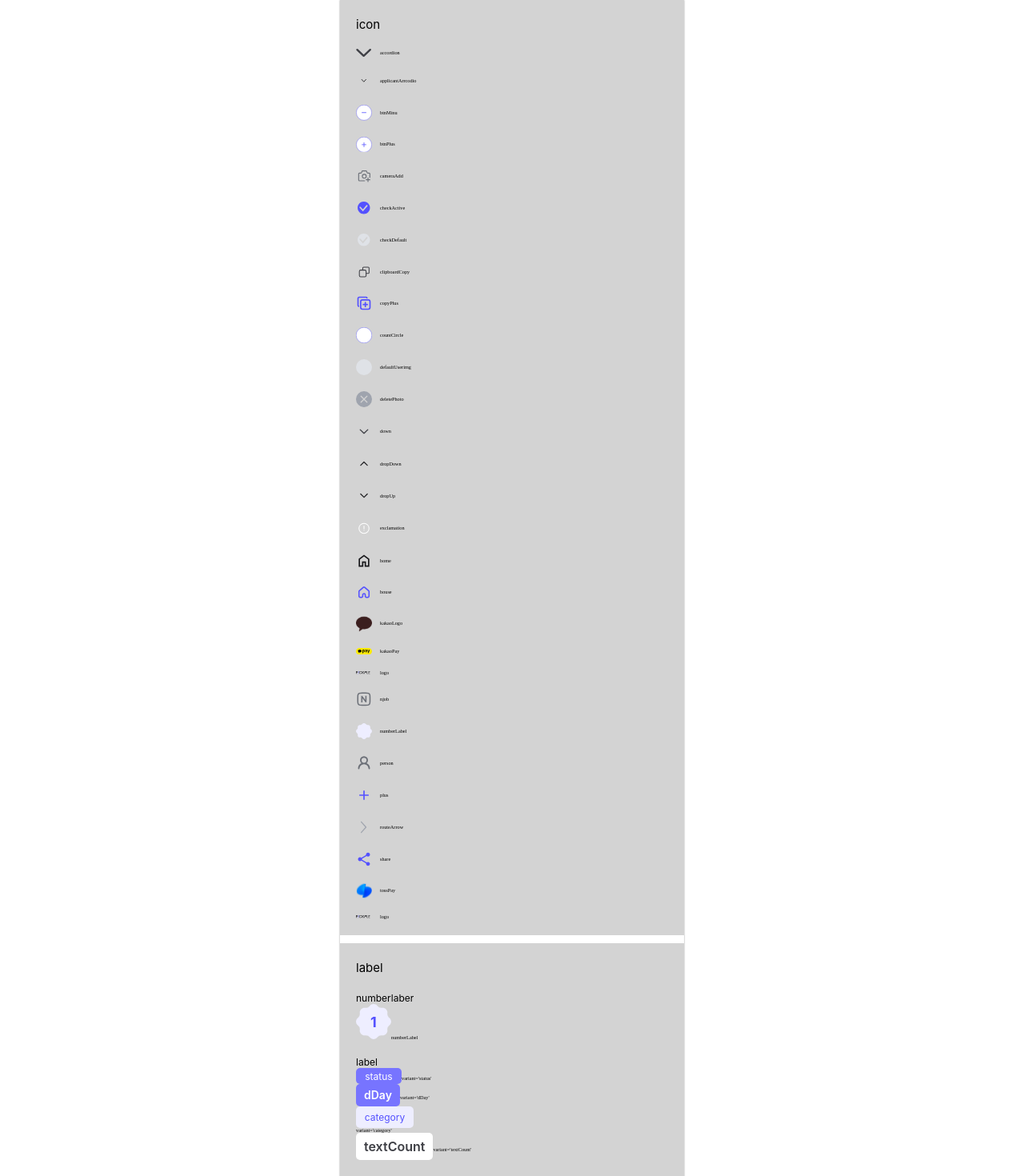
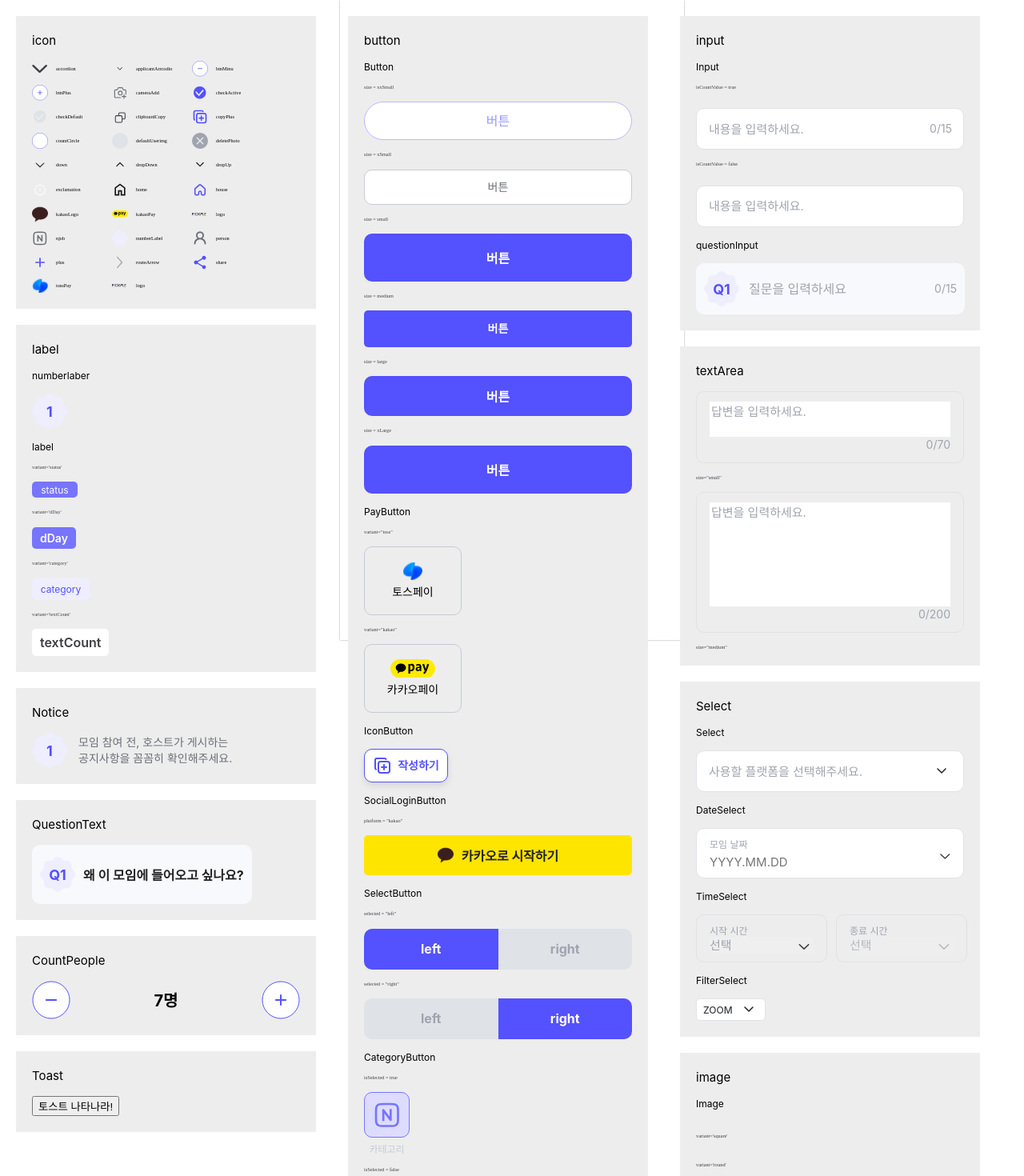
Before and after one commit to PICK-PLE/PICKPLE-client, a React (Vite) app: page /dev in a window 1280 px wide. Shown: the top 1470 px of the page at 80% size. Built offline with nearby package versions, Linux system fonts and the light colour scheme; a web font is replaced by a local one.

Commit message:
feat: dev 페이지 배치 바꾸기

```diff
--- a/src/pages/dev/page/Components/Components.style.ts
+++ b/src/pages/dev/page/Components/Components.style.ts
@@ -1,19 +1,36 @@
 import { css, Theme } from '@emotion/react';
 import { flexGenerator } from '@styles/generator';
 
-export const devContainer = css``;
+export const devContainer = css`
+  position: absolute;
+  right: 0;
+  top: 0;
+  width: 100vw;
+  ${flexGenerator('row', 'flex-start', 'flex-start')}
+  flex-wrap: wrap;
+`;
 
 export const secttionContainer = css`
+  width: 37.5rem;
+  margin: 2rem;
   padding: 2rem;
   margin-bottom: 1rem;
   ${flexGenerator('column', 'flex-start', 'flex-start')}
-  gap: 2rem;
-  background-color: lightgrey;
+  gap: 1.5rem;
+  flex-wrap: wrap;
+  background-color: #ededed;
+`;
+
+export const iconContainerStyle = css`
+  ${flexGenerator('row', 'flex-start', 'center')}
+  flex-wrap: wrap;
+  gap: 1rem;
 `;
 
 export const iconWrapperStyle = css`
-  ${flexGenerator()}
-  gap: 1rem
+  ${flexGenerator('row', 'flex-start', 'center')}
+  gap: 1rem;
+  width: 9rem;
 `;
 
 export const iconSvgStyle = css`
@@ -27,3 +44,8 @@ export const titleStyle = (theme: Theme) => css`
 export const subTitleStyle = (theme: Theme) => css`
   ${theme.font['body03-r-12']}
 `;
+
+export const textStyle = (theme: Theme) => css`
+  color: ${theme.color.darkgray};
+  /* ${flexGenerator('row', 'center', 'center')} */
+`;
--- a/src/pages/dev/page/Components/Components.tsx
+++ b/src/pages/dev/page/Components/Components.tsx
@@ -70,6 +70,8 @@ import {
   secttionContainer,
   titleStyle,
   subTitleStyle,
+  iconContainerStyle,
+  textStyle,
 } from './Components.style';
 import { useState } from 'react';
 import SimpleUserProfile from 'src/components/common/SimpleUserProfile/SimpleUserProfile';
@@ -104,8 +106,11 @@ const Dev = () => {
 
   return (
     <div css={devContainer}>
+      <div>
         <section css={secttionContainer}>
           <h2 css={titleStyle}>icon</h2>
+
+          <div css={iconContainerStyle}>
             <div css={iconWrapperStyle}>
               <IcAccordion css={iconSvgStyle} />
               <span>accordion</span>
@@ -250,69 +255,86 @@ const Dev = () => {
               <IcLogo css={iconSvgStyle} />
               <span>logo</span>
             </div>
+          </div>
         </section>
 
         <section css={secttionContainer}>
           <h2 css={titleStyle}>label</h2>
-        <div>
+
           <h3 css={subTitleStyle}>numberlaber</h3>
-          <div>
           <NumberLabel>1</NumberLabel>
-            <span>numberLabel</span>
-          </div>
-        </div>
-        <div>
+
           <h3 css={subTitleStyle}>label</h3>
-          <div>
+          <span css={textStyle}>variant='status'</span>
           <Label variant="status">status</Label>
-            <span>variant='status'</span>
+
+          <span css={textStyle}>variant='dDay'</span>
+          <Label variant="dDay">dDay</Label>
+
+          <span css={textStyle}>variant='category'</span>
+          <Label variant="category">category</Label>
+
+          <span css={textStyle}>variant='textCount'</span>
+          <Label variant="textCount">textCount</Label>
+        </section>
+
+        <section css={secttionContainer}>
+          <h2 css={titleStyle}>Notice</h2>
+          <Notice numberLabel="1">
+            모임 참여 전, 호스트가 게시하는 <br />
+            공지사항을 꼼꼼히 확인해주세요.
+          </Notice>
+        </section>
+
+        <section css={secttionContainer}>
+          <h2 css={titleStyle}>QuestionText</h2>
+          <QuestionText numberLabel="Q1">왜 이 모임에 들어오고 싶나요?</QuestionText>
+        </section>
+
+        <section css={secttionContainer}>
+          <h2 css={titleStyle}>CountPeople</h2>
+          <CountPeople people={people} onPeopleChange={handlePeopleChange} />
+        </section>
+
+        <section css={secttionContainer}>
+          <h2 css={titleStyle}>Toast</h2>
+          <button onClick={showToast}>토스트 나타나라!</button>
+          <Toast toastIcon={true} isVisible={isToastVisible} toastBottom={3}>
+            신청 마감일 이후에 신청자를 승인할 수 있어요.
+          </Toast>
+        </section>
       </div>
 
       <div>
-            <Label variant="dDay">dDay</Label>
-            <span>variant='dDay'</span>
-          </div>
-
-          <div>
-            <Label variant="category">category</Label>
-            <span>variant='category'</span>
-          </div>
-
-          <div>
-            <Label variant="textCount">textCount</Label>
-            <span>variant='textCount'</span>
-          </div>
-        </div>
-      </section>
-
         <section css={secttionContainer}>
           <h2 css={titleStyle}>button</h2>
 
           <h3 css={subTitleStyle}>Button</h3>
+
+          <span css={textStyle}>size = xxSmall</span>
           <Button size="xxSmall">버튼</Button>
-        <span>size = xxSmall</span>
 
+          <span css={textStyle}>size = xSmall</span>
           <Button size="xSmall">버튼</Button>
-        <span>size = xSmall</span>
 
+          <span css={textStyle}>size = small</span>
           <Button size="small">버튼</Button>
-        <span>size = small</span>
 
+          <span css={textStyle}>size = medium</span>
           <Button size="medium">버튼</Button>
-        <span>size = medium</span>
 
+          <span css={textStyle}>size = large</span>
           <Button size="large">버튼</Button>
-        <span>size = large</span>
 
+          <span css={textStyle}>size = xLarge</span>
           <Button size="xLarge">버튼</Button>
-        <span>size = xLarge</span>
 
           <h3 css={subTitleStyle}>PayButton</h3>
+          <span css={textStyle}>variant="toss"</span>
           <PayButton variant="toss" totalPrice={10000} />
-        <span>variant="toss"</span>
 
+          <span css={textStyle}>variant="kakao"</span>
           <PayButton variant="kakao" totalPrice={10000} />
-        <span>variant="kakao"</span>
 
           <h3 css={subTitleStyle}>IconButton</h3>
           <IconButton icon={<IcCopyPlus />} onClick={() => {}}>
@@ -320,31 +342,31 @@ const Dev = () => {
           </IconButton>
 
           <h3 css={subTitleStyle}>SocialLoginButton</h3>
+          <span css={textStyle}>platform = "kakao"</span>
           <SocialLoginButton
             platform="kakao"
             icon={<IcKakaoLogo />}
             onClick={() => console.log('카카오로 시작하기 클릭')}>
             카카오로 시작하기
           </SocialLoginButton>
-        <span>platform = "kakao"</span>
 
           <h3 css={subTitleStyle}>SelectButton</h3>
+          <span css={textStyle}>selected = "left"</span>
           <SelectButton left="left" right="right" selected="left" />
-        <span>selected = "left"</span>
 
+          <span css={textStyle}>selected = "right"</span>
           <SelectButton left="left" right="right" selected="right" />
-        <span>selected = "right"</span>
 
           <h3 css={subTitleStyle}>CategoryButton</h3>
+          <span css={textStyle}>isSelected = true</span>
           <CategoryButton icon={<IcNjob />} isSelected={true} handleClick={() => {}}>
             카테고리
           </CategoryButton>
-        <span>isSelected = true</span>
 
+          <span css={textStyle}>isSelected = false</span>
           <CategoryButton icon={<IcNjob />} isSelected={false} handleClick={() => {}}>
             카테고리
           </CategoryButton>
-        <span>isSelected = false</span>
 
           <h3 css={subTitleStyle}>InterestCategoryButton</h3>
           <InterestCategoryButton icon={<IcHome />}>부동산</InterestCategoryButton>
@@ -355,10 +377,13 @@ const Dev = () => {
           <h3 css={subTitleStyle}>ClipBoardCopyButton</h3>
           <ClipboardCopyButton />
         </section>
+      </div>
 
+      <div>
         <section css={secttionContainer}>
           <h2 css={titleStyle}>input</h2>
           <h3 css={subTitleStyle}>Input</h3>
+          <span css={textStyle}>isCountValue = true</span>
           <Input
             value={value}
             onChange={handleInputChange}
@@ -367,8 +392,8 @@ const Dev = () => {
             isValid={false}
             isCountValue={true}
           />
-        <span>isCountValue = true</span>
 
+          <span css={textStyle}>isCountValue = false</span>
           <Input
             value={value}
             onChange={handleInputChange}
@@ -377,7 +402,6 @@ const Dev = () => {
             isValid={false}
             isCountValue={false}
           />
-        <span>isCountValue = false</span>
 
           <h3 css={subTitleStyle}>questionInput</h3>
 
@@ -400,7 +424,7 @@ const Dev = () => {
             onChange={handleTextAreaChange}
             placeholder="답변을 입력하세요."
           />
-        <span>size="small"</span>
+          <span css={textStyle}>size="small"</span>
 
           <TextArea
             value={value}
@@ -409,20 +433,7 @@ const Dev = () => {
             onChange={handleTextAreaChange}
             placeholder="답변을 입력하세요."
           />
-        <span>size="medium"</span>
-      </section>
-
-      <section css={secttionContainer}>
-        <h2 css={titleStyle}>Notice</h2>
-        <Notice numberLabel="1">
-          모임 참여 전, 호스트가 게시하는 <br />
-          공지사항을 꼼꼼히 확인해주세요.
-        </Notice>
-      </section>
-
-      <section css={secttionContainer}>
-        <h2 css={titleStyle}>QuestionText</h2>
-        <QuestionText numberLabel="Q1">왜 이 모임에 들어오고 싶나요?</QuestionText>
+          <span css={textStyle}>size="medium"</span>
         </section>
 
         <section css={secttionContainer}>
@@ -466,14 +477,15 @@ const Dev = () => {
 
           <h3 css={subTitleStyle}>Image</h3>
           <Image variant="square" width="1" height="1" />
-        <span>variant='square'</span>
+          <span css={textStyle}>variant='square'</span>
           <Image variant="round" width="1" height="1" />
-        <span>variant='round'</span>
+          <span css={textStyle}>variant='round'</span>
 
           <h3 css={subTitleStyle}>iamgeSelect</h3>
           <ImageSelect />
         </section>
-
+      </div>
+      <div>
         <section css={secttionContainer}>
           <h2 css={titleStyle}>Header</h2>
 
@@ -493,21 +505,8 @@ const Dev = () => {
         </section>
 
         <section css={secttionContainer}>
-        <h2 css={titleStyle}>Toast</h2>
-        <button onClick={showToast}>토스트 나타나라!</button>
-        <Toast toastIcon={true} isVisible={isToastVisible} toastBottom={3}>
-          신청 마감일 이후에 신청자를 승인할 수 있어요.
-        </Toast>
-      </section>
-
-      <section css={secttionContainer}>
           <h2 css={titleStyle}>ApplicantAccordion</h2>
           <ApplicantAccordionList moimId={1} />
-      </section>
-
-      <section css={secttionContainer}>
-        <h2 css={titleStyle}>CountPeople</h2>
-        <CountPeople people={people} onPeopleChange={handlePeopleChange} />
         </section>
 
         <section css={secttionContainer}>
@@ -524,9 +523,11 @@ const Dev = () => {
         <h2 css={titleStyle}>Modal</h2>
         <Modal></Modal>
       </section> */}
-
+        <section style={{ width: '500px' }}>
           <h2 css={titleStyle}>Carousel</h2>
           <Carousel imageList={imageList} />
+        </section>
+      </div>
     </div>
   );
 };
```
Lines whose indentation alone changed are shown as unchanged.
